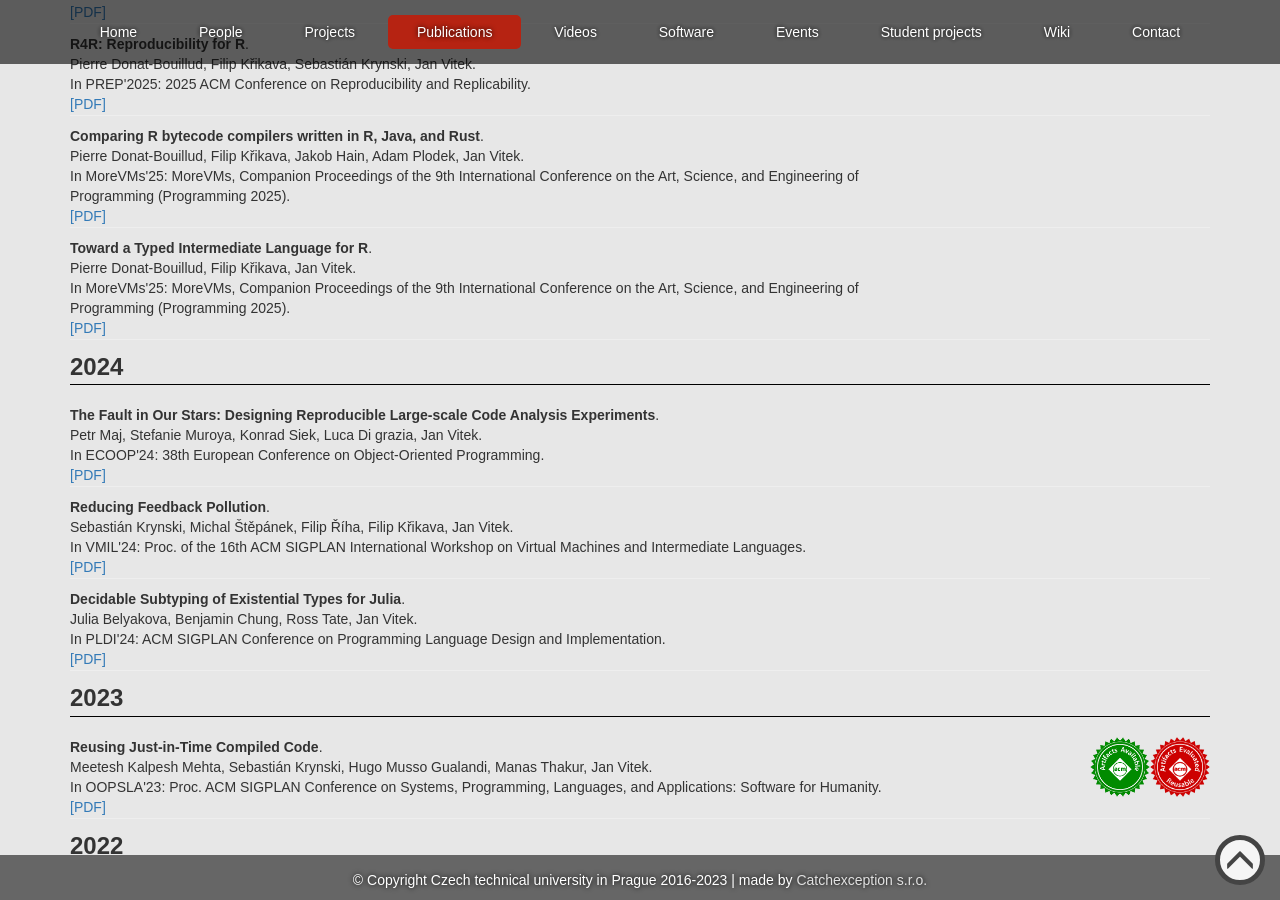
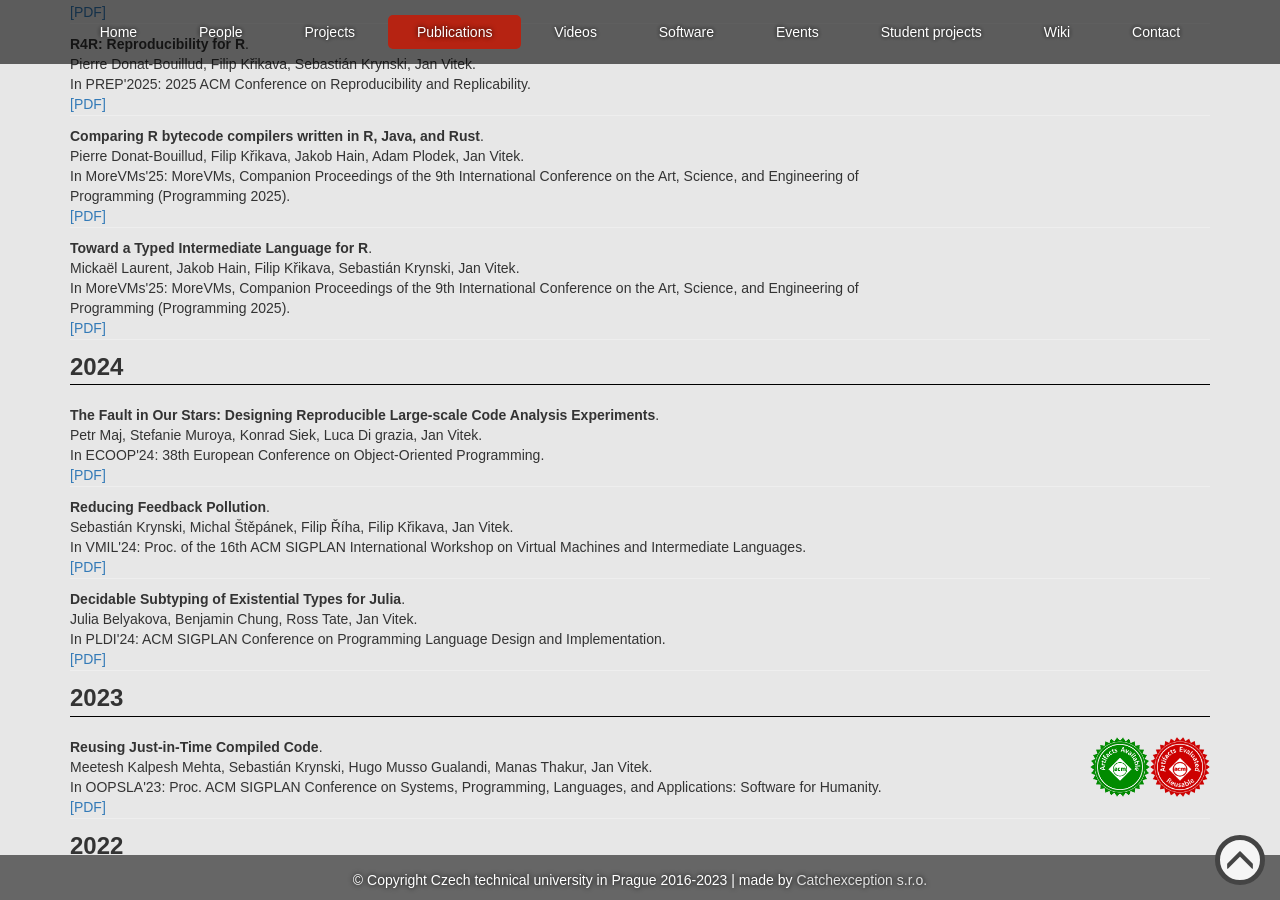
Before and after one commit to PRL-PRG/prl-prg.github.io, a Jekyll site: the page built from publications.md, in a window 1280 px wide and 900 px high, scrolled down 338 px. Built offline with Jekyll 4.4.1, drawn with Linux system fonts in a browser that asks for light colours.

```diff
--- a/publications.md
+++ b/publications.md
@@ -49,7 +49,7 @@
 
  - year: 2025
    title: "Toward a Typed Intermediate Language for R"
-   authors: "Pierre Donat-Bouillud, Filip Křikava, Jan Vitek"
+   authors: "Mickaël Laurent, Jakob Hain, Filip Křikava, Sebastián Krynski, Jan Vitek"
    publication: "MoreVMs, Companion Proceedings of the 9th International Conference on the Art, Science, and Engineering of Programming (Programming 2025)"
    short_publication: "MoreVMs'25"
    links:
```
